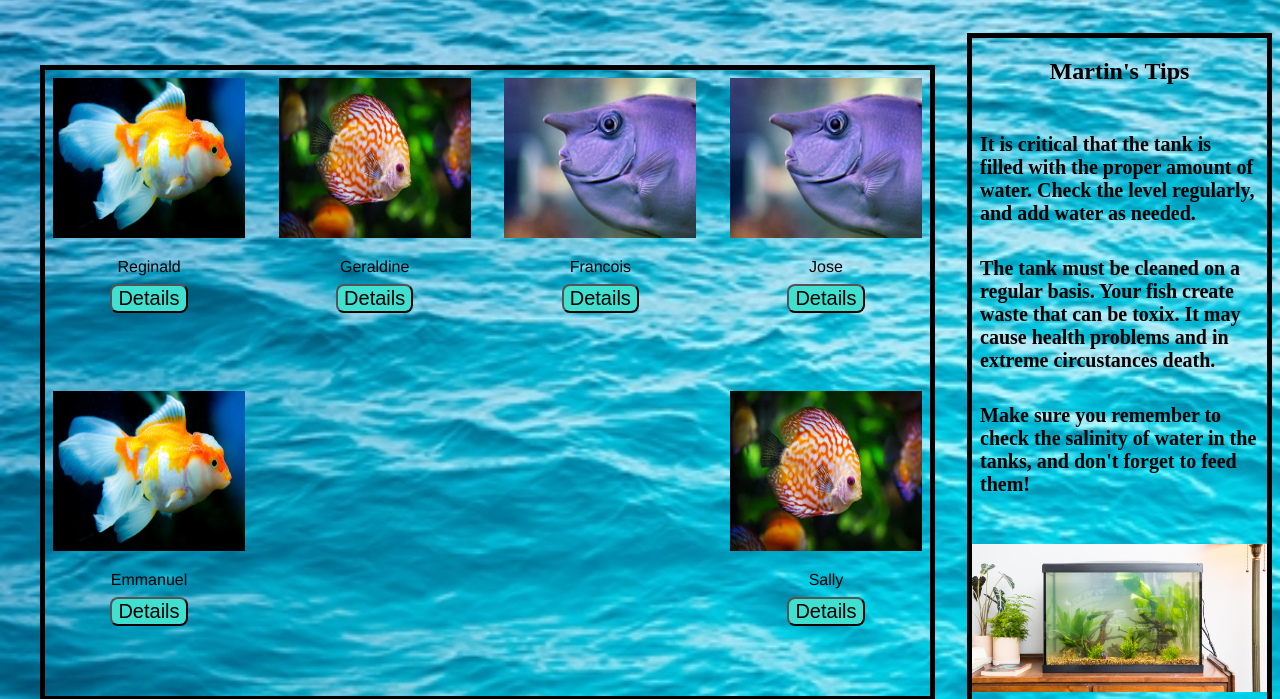
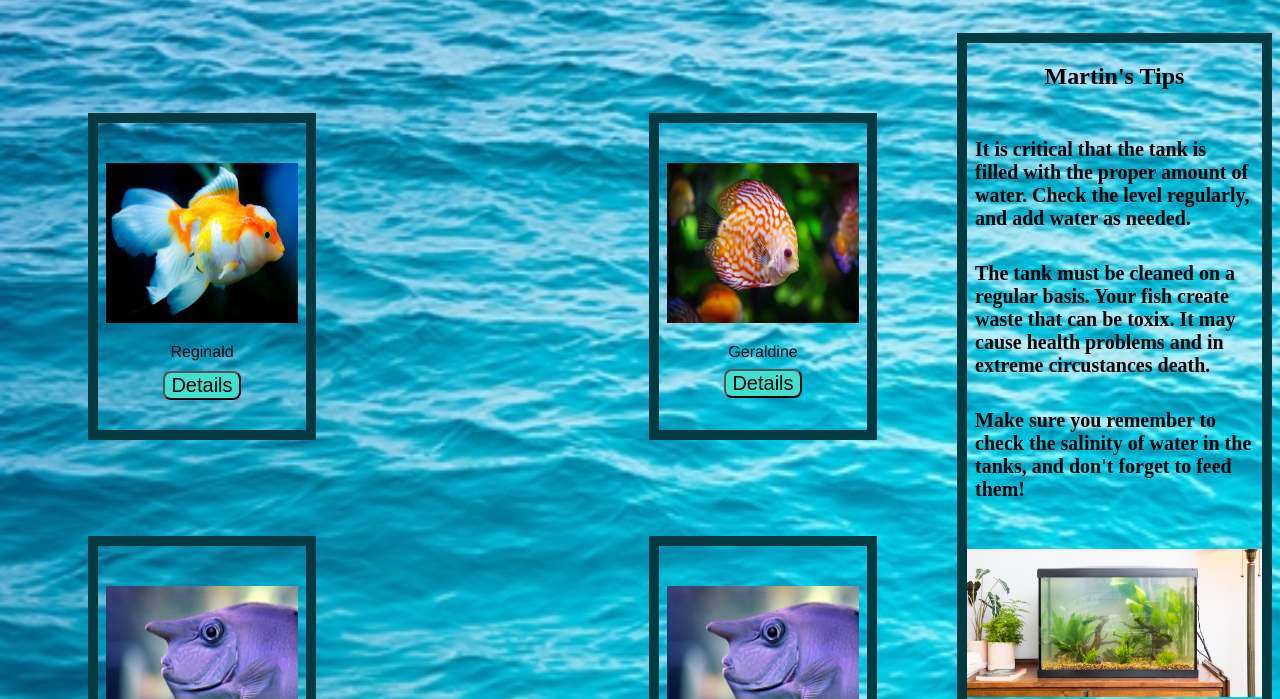
Before and after one commit to Hellowalls1/Martins-Aquarium, a plain HTML site: page index.html in a window 1280 px wide. Shown: the part 253-952 px from the top of the page. Drawn offline with Linux system fonts and the light colour scheme; a web font is replaced by a local one.

Commit message:
added location css messed with css

```diff
--- a/index.html
+++ b/index.html
@@ -21,8 +21,8 @@
     <main class="container">
 
 
-        <article class="allfish bordered">
-            <section class="fish">
+        <article class="allfish">
+            <section class="fish bordered">
 
                     <img class="fish_photo" src="images/orange-and-white-fish-886210.jpg">
 
@@ -42,7 +42,7 @@
                   </dialog>
             </section>
 
-            <section class="fish">
+            <section class="fish bordered">
                       <img class="fish_photo" src="images/newfish.webp">
                       <div class="fishname">Geraldine</div>
                       <div>
@@ -58,7 +58,7 @@
         <button class="button--close" id="close-Geraldine">Close Dialog</button>
                   </dialog>
             </section>
-            <section class="fish">
+            <section class="fish bordered">
 
                       <img class="fish_photo" src="images/newfish2.jpg">
                       <div class="fishname">Francois</div>
@@ -75,7 +75,7 @@
         <button class="button--close" id="close-Francois">Close Dialog</button>
                   </dialog>
               </section>
-            <section class="fish">
+            <section class="fish bordered">
 
                                 <img class="fish_photo" src="images/newfish2.jpg">
                                 <div class="fishname">Jose</div>
@@ -92,7 +92,7 @@
                 <button class="button--close" id="close-Jose">Close Dialog</button>
             </dialog>
             </section>
-            <section class="fish">
+            <section class="fish bordered">
 
                 <img class="fish_photo" src="images/orange-and-white-fish-886210.jpg">
                 <div class="fishname">Emmanuel</div>
@@ -109,7 +109,7 @@
 <button class="button--close" id="close-Emmanuel">Close Dialog</button>
 </dialog>
                  </section>
-                 <section class="fish">
+                 <section class="fish bordered">
 
                     <img class="fish_photo" src="images/newfish.webp">
                     <div class="fishname">Sally</div>
--- a/styles/fish.css
+++ b/styles/fish.css
@@ -13,12 +13,14 @@
 
 .fish {
     text-align: center;
+    margin: 3rem;
 }
 
 .fish_photo {
     height: 10rem;
     width: 12rem;
     padding: 0.5rem;
+    margin: 2rem 0 0rem 0;
 }
 .fishname {
     text-align: center;
--- a/styles/main.css
+++ b/styles/main.css
@@ -17,11 +17,12 @@
     background-size: 200%;
 }
 .bordered{
-
-    border: 5px solid black
+    border-style: outset;
+    border: 10px solid rgb(3, 57, 65)
 }
 
 
 #button--reginald {
+    margin: 2px;
     text-align: center;
 }
--- a/styles/nav.css
+++ b/styles/nav.css
@@ -27,6 +27,7 @@
     border-radius: 8px;
     font-size: 20px;
     background-color: turquoise;
+    margin: 0 0 2rem 0;
 }
 
 a:active {
```
Also changed, not shown: location.html (+2 -1 lines), styles/location.css (added).
